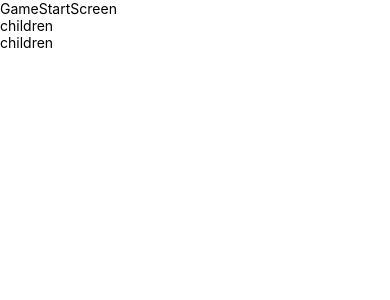
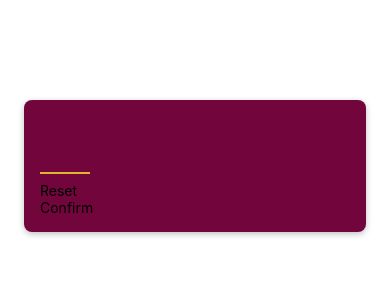
Before and after one commit to aaronersando/Guess-Number-Game, a React Native app: screen / in a window 390 px wide. Shown: the top 300 px of the page. Built offline with nearby package versions, Linux system fonts and the light colour scheme.

Commit message:
Fix PrimaryButton text rendering and update GameStartScreen layout with styles

```diff
--- a/components/PrimaryButton.js
+++ b/components/PrimaryButton.js
@@ -4,7 +4,7 @@
 export default function PrimaryButton({ children }) {
   return (
     <View>
-      <Text>children</Text>
+      <Text>{children}</Text>
     </View>
   );
 }
--- a/screens/GameStartScreen.js
+++ b/screens/GameStartScreen.js
@@ -1,13 +1,40 @@
-import { View, Text } from "react-native";
+import { View, Text, StyleSheet, TextInput } from "react-native";
 import React from "react";
 import PrimaryButton from "../components/PrimaryButton";
 
 export default function GameStartScreen() {
   return (
-    <View>
-      <Text>GameStartScreen</Text>
+    <View style={styles.inputContainer}>
+      <TextInput style={styles.textInput} maxLength={2} />
       <PrimaryButton>Reset</PrimaryButton>
       <PrimaryButton>Confirm</PrimaryButton>
     </View>
   );
 }
+
+const styles = StyleSheet.create({
+  inputContainer: {
+    marginTop: 100,
+    padding: 16,
+    marginHorizontal: 24,
+    backgroundColor: "#72063c",
+    borderRadius: 8,
+    elevation: 4,
+    shadowColor: "#000",
+    shadowOffset: { width: 0, height: 2 },
+    shadowOpacity: 0.25,
+    shadowRadius: 6,
+  },
+  textInput: {
+    height: 50,
+    width: 50,
+    fontSize: 32,
+    fontWeight: "bold",
+    borderBottomColor: "#ddb52f",
+    borderBottomWidth: 2,
+    marginVertical: 8,
+    color: "#ddb52f",
+    textAlign: "center",
+    paddingTop: 0,
+  },
+});
```
